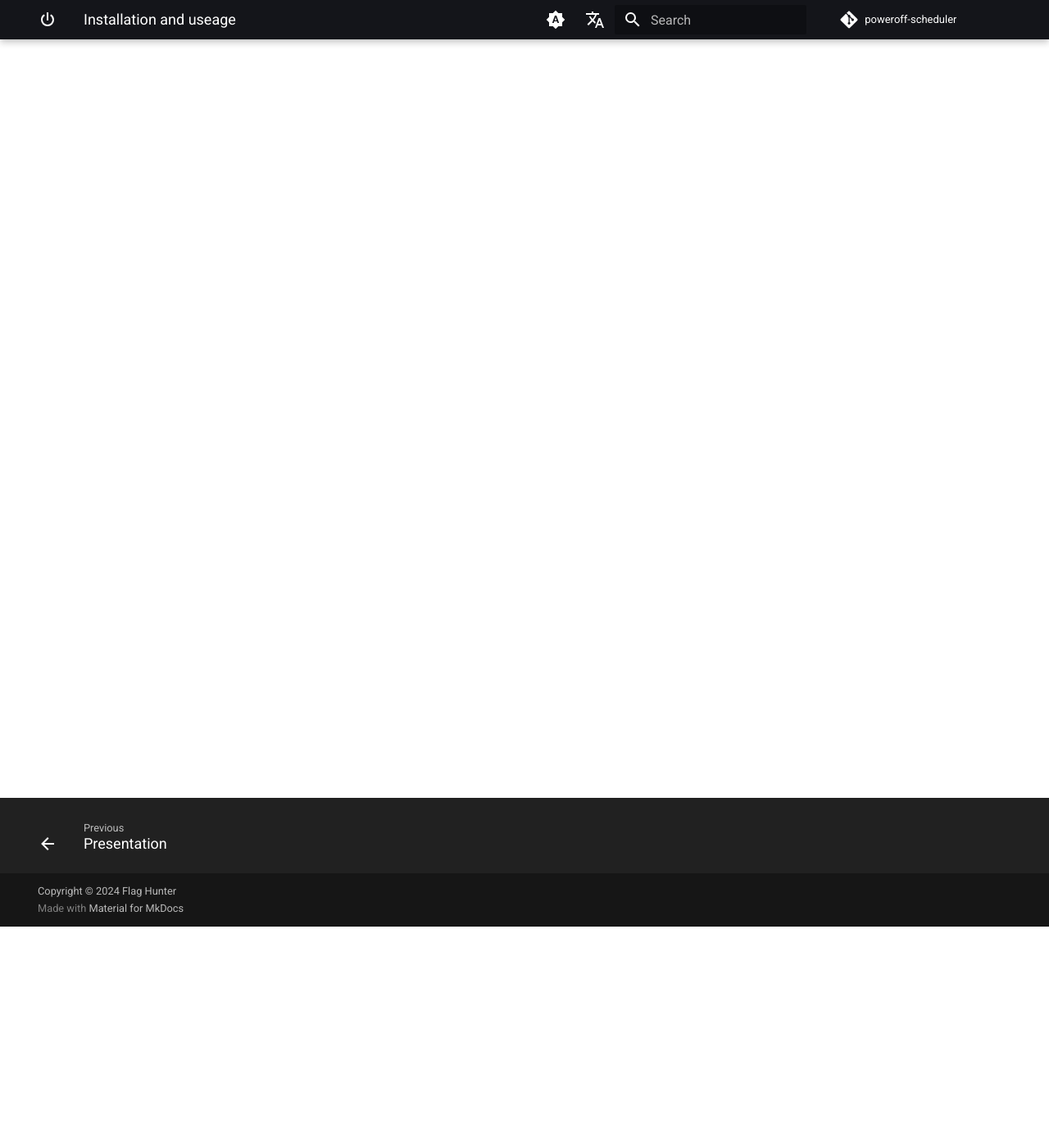
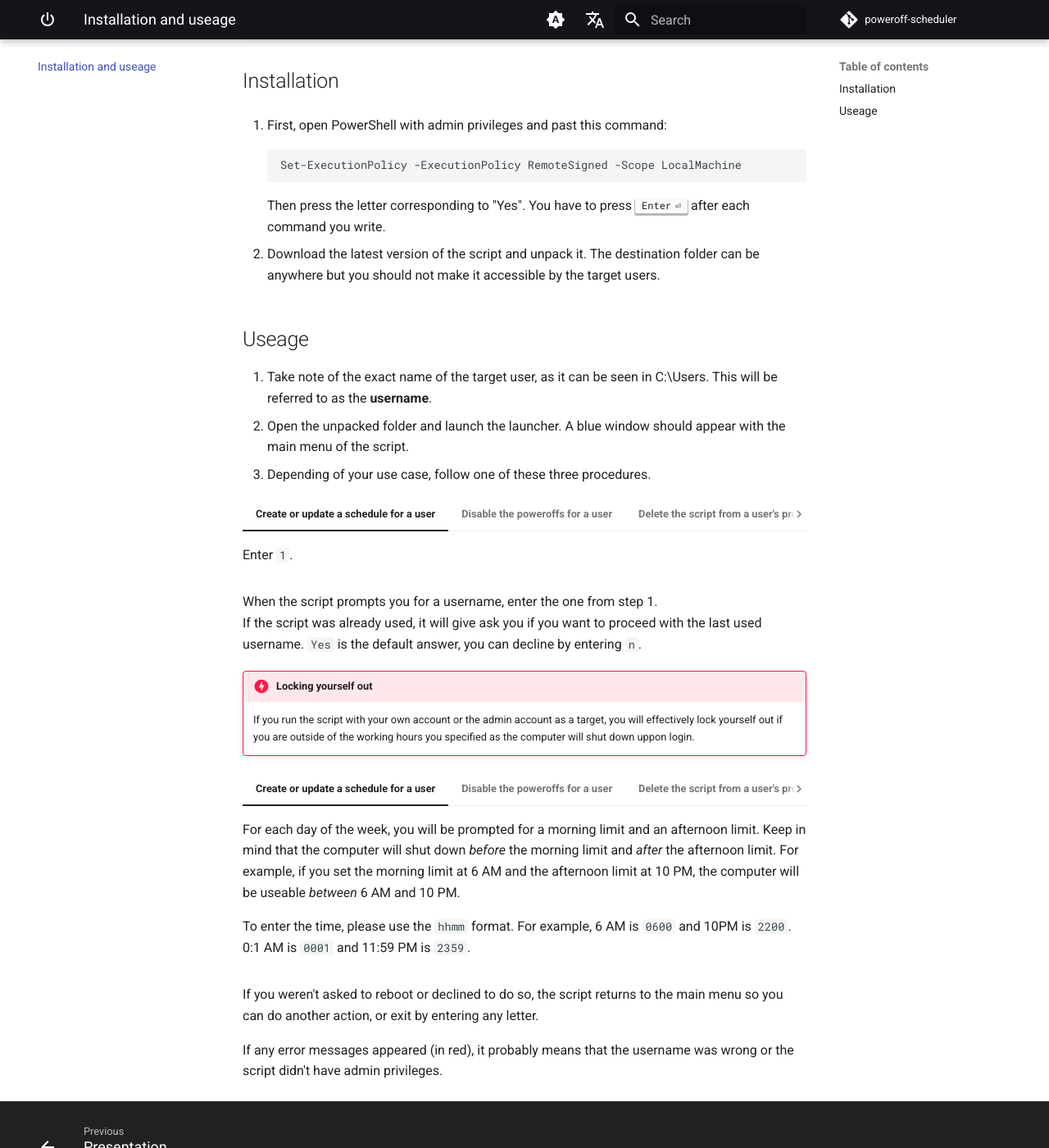
Before and after one commit to FlagHunter01/poweroff-scheduler, an MkDocs documentation site: the page built from docs/useage.md, in a window 1280 px wide and 1400 px high, scrolled down 270 px. Shown: the whole window at 82% size. Built offline with MkDocs 1.6.1 and Material for MkDocs 9.7.7, drawn with Linux system fonts in a browser that asks for light colours; plug-ins that fetch from the network failed and are left out; comment, search, counter and statistics services are not loaded.

Commit message:
Writing of the second page

````diff
--- a/docs/useage.md
+++ b/docs/useage.md
@@ -2,3 +2,63 @@
 title: Installation and useage
 description: Guide on how to install and use the software.
 ---
+
+!!! warning "Admin privileges"
+    Admin privileges are required for both the installation and execution of this script.
+
+## Installation
+
+1. First, open PowerShell with admin privileges and past this command:
+```ps
+Set-ExecutionPolicy -ExecutionPolicy RemoteSigned -Scope LocalMachine
+```
+Then press the letter corresponding to "Yes". You have to press ++enter++ after each command you write.
+
+2. Download the latest version of the script and unpack it. The destination folder can be anywhere but you should not make it accessible by the target users.
+
+## Useage
+
+1. Take note of the exact name of the target user, as it can be seen in C:\Users\. This will be referred to as the **username**.
+2. Open the unpacked folder and launch the launcher. A blue window should appear with the main menu of the script.
+3. Depending of your use case, follow one of these three procedures.
+
+=== "Create or update a schedule for a user"
+
+    Enter `1`.
+
+=== "Disable the poweroffs for a user"
+
+    Enter `2`.
+
+=== "Delete the script from a user's profile"
+
+    Enter `3`.
+
+When the script prompts you for a username, enter the one from step 1. <br>
+If the script was already used, it will give ask you if you want to proceed with the last used username. `Yes` is the default answer, you can decline by entering `n`.
+
+!!! danger "Locking yourself out"
+    If you run the script with your own account or the admin account as a target, you will effectively lock yourself out if you are outside of the working hours you specified as the computer will shut down uppon login.
+
+=== "Create or update a schedule for a user"
+
+    For each day of the week, you will be prompted for a morning limit and an afternoon limit.
+    Keep in mind that the computer will shut down *before* the morning limit and *after* the afternoon limit.
+    For example, if you set the morning limit at 6 AM and the afternoon limit at 10 PM, the computer will be useable *between* 6 AM and 10 PM.
+
+    To enter the time, please use the `hhmm` format. For example, 6 AM is `0600` and 10PM is `2200`. 0:1 AM is `0001` and 11:59 PM is `2359`.
+
+=== "Disable the poweroffs for a user"
+
+    The script will still be present in the user's profile, but it will have no effect on the computer (the working hours will be set from 0 AM to 12 PM).
+
+    !!! note "Previously unmonitored user"
+        Please note that if this action is carried out for a user that was previously unaffected by the script, the script will be written to their profile.
+
+=== "Delete the script from a user's profile"
+
+    All files related to the script will be removed from the target profile.
+
+If you weren't asked to reboot or declined to do so, the script returns to the main menu so you can do another action, or exit by entering any letter.
+
+If any error messages appeared (in red), it probably means that the username was wrong or the script didn't have admin privileges.
````
